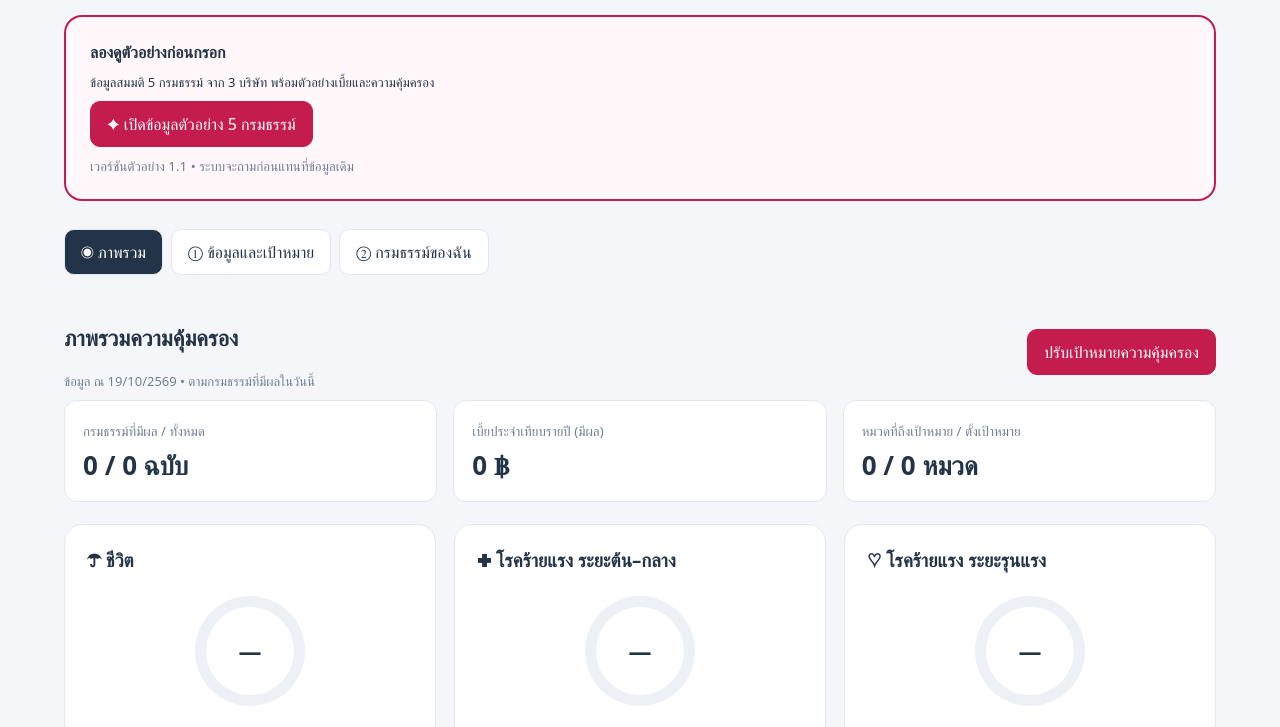
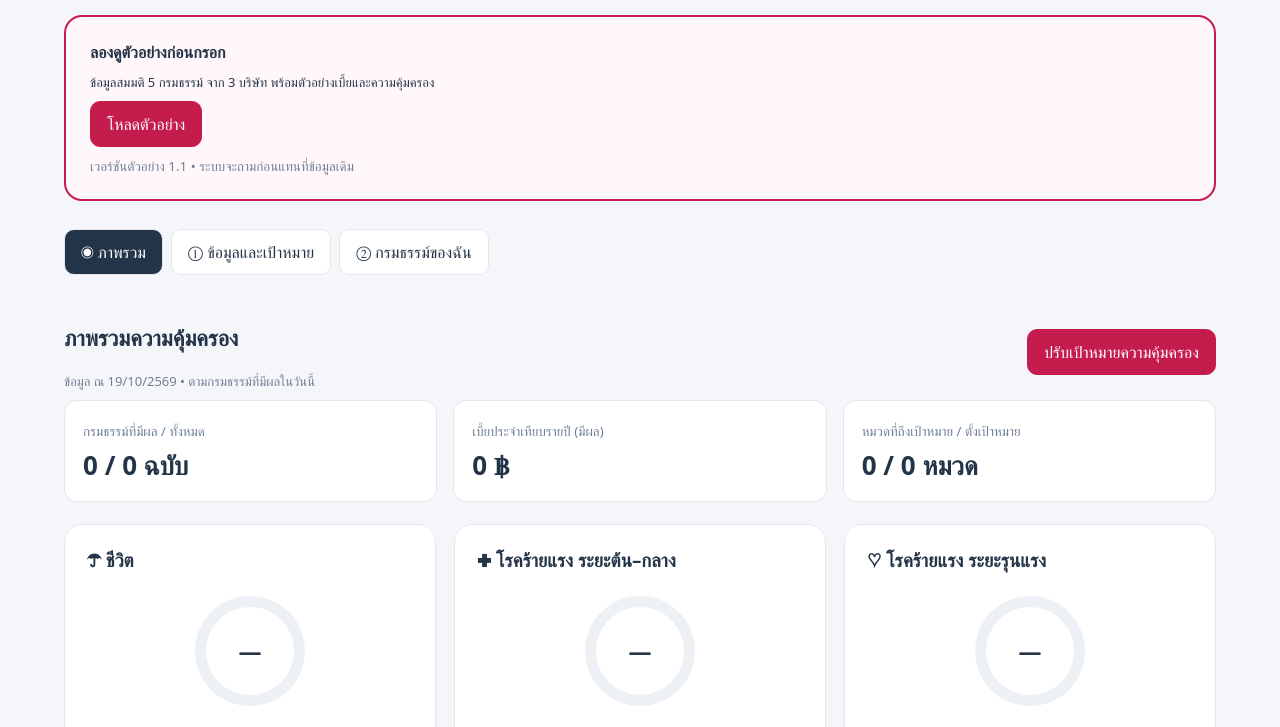
Before and after one commit to byourwealth1-nay/Insurance-Policy-Summary-, a plain HTML site: page index.html in a window 1280 px wide. Shown: the part 277-1004 px from the top of the page. Drawn offline with Linux system fonts and the light colour scheme.

Commit message:
Shorten sample loader button labels

```diff
--- a/index.html
+++ b/index.html
@@ -36,7 +36,7 @@ main{width:auto!important;max-width:none!important;padding:0!important;margin:0!
 .print-report .policy-notes{font-size:8pt;line-height:1.6;margin:2mm 0}
 .print-report *{-webkit-print-color-adjust:exact;print-color-adjust:exact}
 }
-</style></head><body><header><div class="brand"><span>CatNay</span> / Policy Summary</div><span id="saveStatus">พร้อมใช้งาน</span></header><main><div class="hero"><div><span class="pill">YOUR PROTECTION, AT A GLANCE</span><h1>วางความคุ้มครองให้พอดีกับชีวิต</h1><p class="muted">รวมทุกกรมธรรม์ เห็นสิ่งที่มี และเติมส่วนที่ยังขาด</p></div><div class="tools"><button id="demo">✦ โหลดตัวอย่าง 5 กรมธรรม์</button><button id="reset">เริ่มข้อมูลใหม่</button><button id="export">↓ สำรอง JSON</button><button id="import">↑ เปิดไฟล์</button><input type="file" id="file" accept=".json,application/json" hidden><button onclick="window.print()">พิมพ์ / PDF</button></div></div><div class="panel no-print" style="border:2px solid #c51c4e;background:#fff7fa"><b>ลองดูตัวอย่างก่อนกรอก</b><p class="sub">ข้อมูลสมมติ 5 กรมธรรม์ จาก 3 บริษัท พร้อมตัวอย่างเบี้ยและความคุ้มครอง</p><button class="primary" onclick="document.getElementById('demo').click()">✦ เปิดข้อมูลตัวอย่าง 5 กรมธรรม์</button><small style="display:block;margin-top:10px">เวอร์ชันตัวอย่าง 1.1 • ระบบจะถามก่อนแทนที่ข้อมูลเดิม</small></div><nav><button data-tab="overview" class="active">◉ ภาพรวม</button><button data-tab="needs">① ข้อมูลและเป้าหมาย</button><button data-tab="policies">② กรมธรรม์ของฉัน</button></nav>
+</style></head><body><header><div class="brand"><span>CatNay</span> / Policy Summary</div><span id="saveStatus">พร้อมใช้งาน</span></header><main><div class="hero"><div><span class="pill">YOUR PROTECTION, AT A GLANCE</span><h1>วางความคุ้มครองให้พอดีกับชีวิต</h1><p class="muted">รวมทุกกรมธรรม์ เห็นสิ่งที่มี และเติมส่วนที่ยังขาด</p></div><div class="tools"><button id="demo">โหลดตัวอย่าง</button><button id="reset">เริ่มข้อมูลใหม่</button><button id="export">↓ สำรอง JSON</button><button id="import">↑ เปิดไฟล์</button><input type="file" id="file" accept=".json,application/json" hidden><button onclick="window.print()">พิมพ์ / PDF</button></div></div><div class="panel no-print" style="border:2px solid #c51c4e;background:#fff7fa"><b>ลองดูตัวอย่างก่อนกรอก</b><p class="sub">ข้อมูลสมมติ 5 กรมธรรม์ จาก 3 บริษัท พร้อมตัวอย่างเบี้ยและความคุ้มครอง</p><button class="primary" onclick="document.getElementById('demo').click()">โหลดตัวอย่าง</button><small style="display:block;margin-top:10px">เวอร์ชันตัวอย่าง 1.1 • ระบบจะถามก่อนแทนที่ข้อมูลเดิม</small></div><nav><button data-tab="overview" class="active">◉ ภาพรวม</button><button data-tab="needs">① ข้อมูลและเป้าหมาย</button><button data-tab="policies">② กรมธรรม์ของฉัน</button></nav>
 <div id="demoNotice" class="panel hidden" role="status" style="border-color:#c51c4e"><b>✦ กำลังดูข้อมูลตัวอย่างสมมติ</b><p class="sub">ลูกค้าตัวอย่าง 1 คน • 5 กรมธรรม์ • 3 บริษัท (AIA, เมืองไทยประกันชีวิต และไทยประกันชีวิต) ชื่อแผน เบี้ย และผลประโยชน์เป็นตัวเลขสมมติเพื่อสอนการกรอก ไม่ใช่ข้อเสนอหรือข้อมูลผลิตภัณฑ์จริง กด “เริ่มข้อมูลใหม่” เมื่อต้องการกรอกข้อมูลของตนเอง</p></div><section id="overview"><div class="hero"><div><h2 id="clientTitle">ภาพรวมความคุ้มครอง</h2><p class="muted sub" id="asof"></p></div><button class="primary no-print" id="goNeeds">ปรับเป้าหมายความคุ้มครอง</button></div><div class="stats" id="stats"></div><div id="cards" class="grid" style="margin-top:22px"></div><div class="panel"><h3>ค่ารักษาพยาบาล • วงเงินและเงื่อนไข</h3><p class="notice">วงเงินต่อปี / ต่อครั้ง และสิทธิแบบมีค่าเสียหายส่วนแรกอาจใช้แทนกันไม่ได้ จึงแสดงแยกรายแผน ไม่บวกเป็นวงเงินที่เบิกได้จริง</p><div id="healthList"></div></div><div class="panel"><h3>ตารางสรุปความคุ้มครองรายกรมธรรม์</h3><div class="scroll" id="matrix"></div></div><p class="notice">เป็นการประเมินตามข้อมูลที่กรอกและสมมติฐานที่ปรับได้ ไม่ใช่สูตรของบริษัทประกันใด ผลประโยชน์ที่จ่ายจริงขึ้นอยู่กับเงื่อนไขและเหตุการณ์ที่เกิดขึ้น โรคร้ายแรงต่างระยะและผลประโยชน์อุบัติเหตุอาจจ่ายทดแทนกันหรือหักจากทุนชีวิต ไม่ควรนำทุกหมวดมารวมเป็นเงินเคลมเดียว</p></section>
 <section id="needs" class="hidden"><div class="panel"><h2>ข้อมูลลูกค้า</h2><div class="fields" id="clientFields"></div></div><div class="panel"><h2>สมมติฐานสำหรับคำนวณ</h2><p class="notice">ระบุข้อมูลจริง แล้วกดคำนวณ เป้าหมายทั้ง 6 หมวดสามารถแก้ไขเองได้ ค่า 0 หมายถึงไม่ได้ตั้งเป้าหมาย</p><div class="fields" id="assumptions"></div><p class="notice">ชีวิต = ค่าใช้จ่ายครอบครัวต่อปี × ปีที่ดูแล + หนี้คงค้าง + เป้าหมายผู้พึ่งพิง − สินทรัพย์ที่จัดสรรไว้<br>โรคร้ายแรงระยะต้น–กลาง / รุนแรง = รายได้ต่อปี × ปีพักฟื้นของแต่ละระยะ<br>อุบัติเหตุ = เป้าหมายทุนชีวิต × ตัวคูณอุบัติเหตุ (เป็นทุนอุบัติเหตุเพิ่มเติมที่กรอก ไม่รวมทุนชีวิต)<br>ค่าห้อง = งบต่อคืนที่กรอกเอง · ชดเชยรายวัน = รายได้ต่อปี ÷ 365 × สัดส่วนชดเชย</p><button class="primary" id="calculate">คำนวณเป้าหมายใหม่</button><h2>เป้าหมายความคุ้มครอง</h2><div class="fields" id="targetFields"></div></div></section>
 <section id="policies" class="hidden"><div class="hero"><div><h2>กรมธรรม์ทั้งหมด</h2><p class="muted">รวมประกันชีวิต สุขภาพ อุบัติเหตุ และสวัสดิการกลุ่ม</p></div><button class="primary" id="add">＋ เพิ่มกรมธรรม์</button></div><div class="panel"><div class="scroll" id="policyTable"></div></div><p class="notice">กรอกเบี้ยรวมของกรมธรรม์และสัญญาเพิ่มเติมเพียงครั้งเดียว เลือกสถานะ “มีผลบังคับ” หรือ “ชำระครบ” เพื่อรวมความคุ้มครองในภาพรวม</p></section>
```
